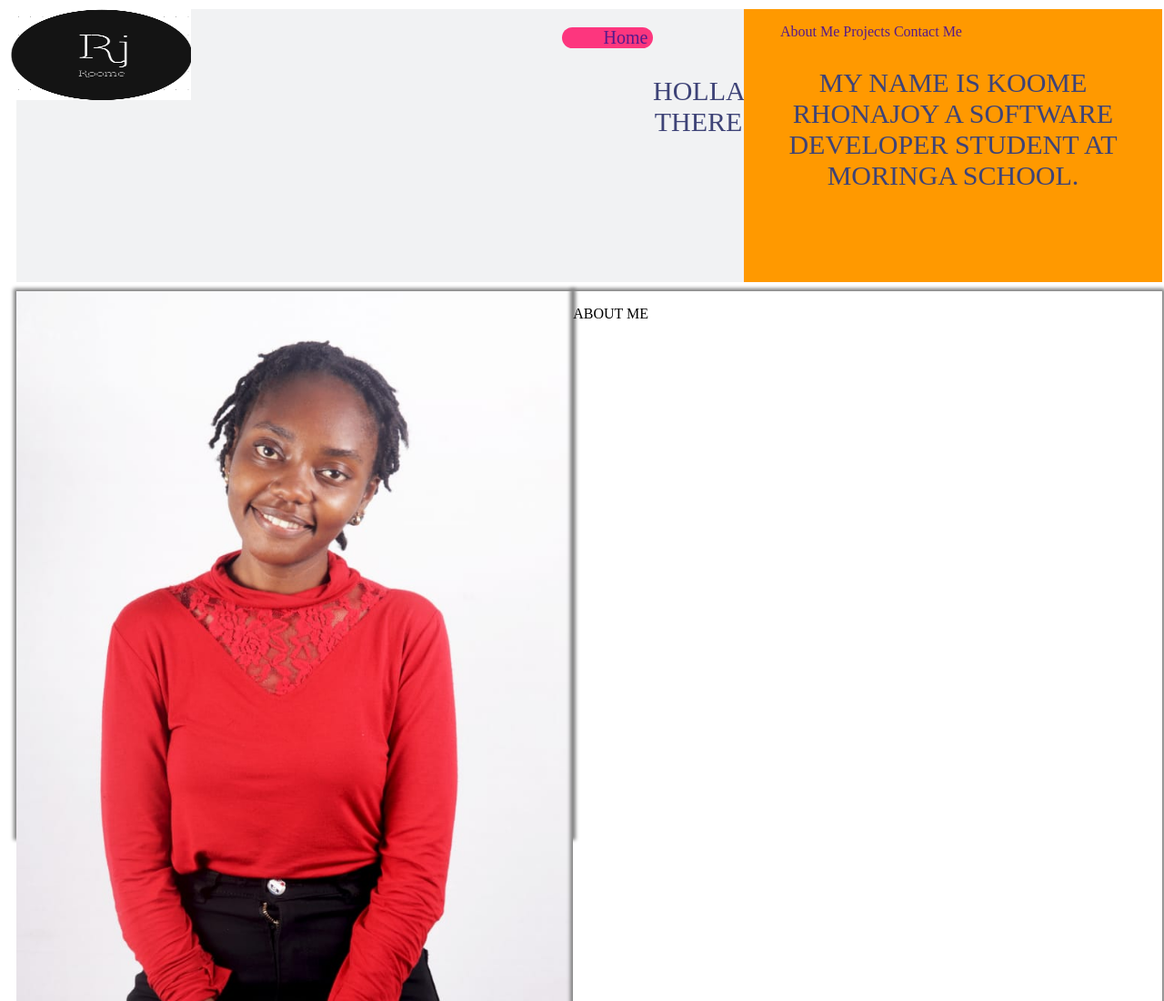
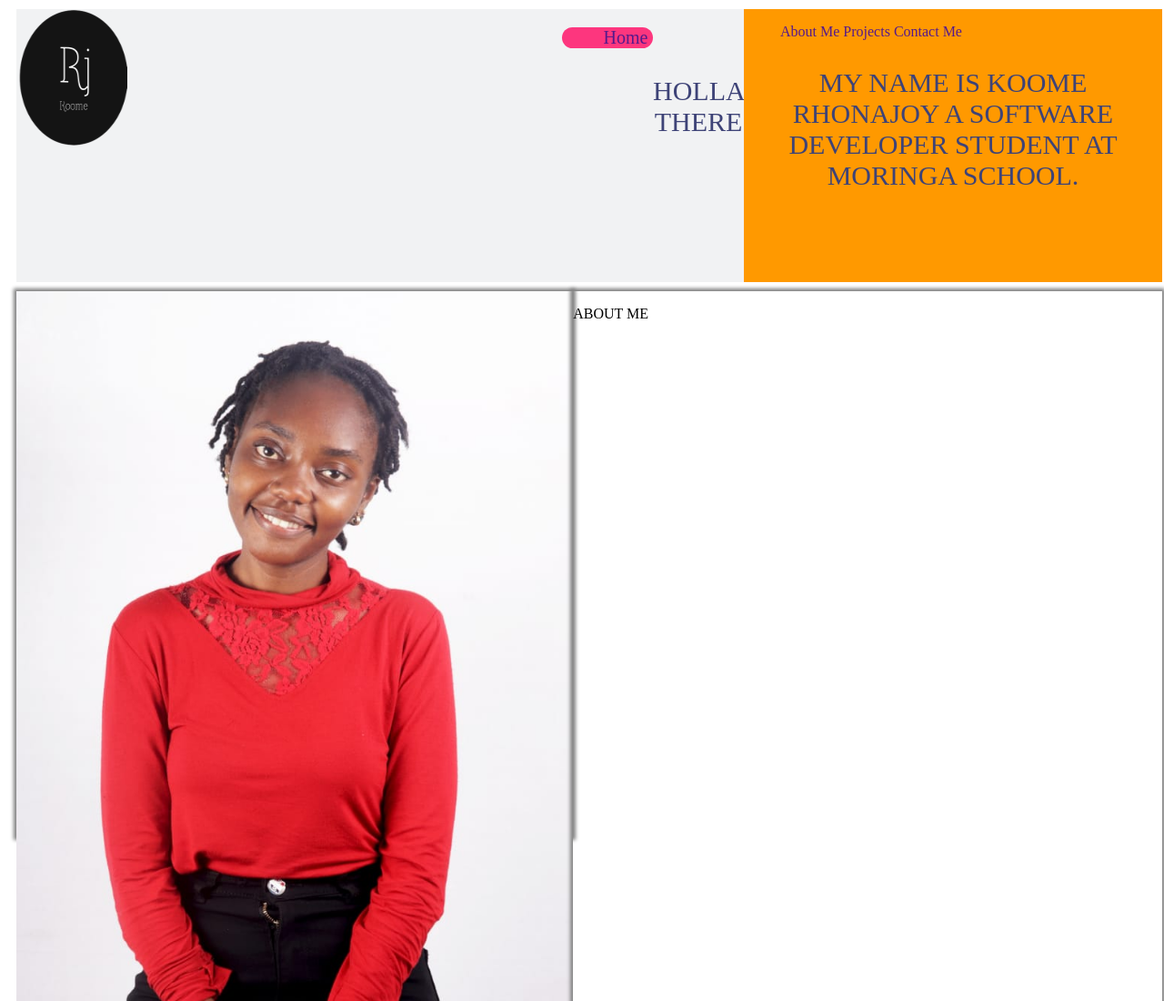
Before and after one commit to RhonaJoyKe/Portfolio, a plain HTML site: page index.html in a window 1280 px wide. Shown: the top 1100 px of the page at 91% size. Drawn offline with Linux system fonts and the light colour scheme.

Commit message:
This will modify the logo

```diff
--- a/index.css
+++ b/index.css
@@ -6,9 +6,9 @@ body{
     margin:10px;
 }
 .one>img{
-    width: 200px;
-    height:100px;
-    position: absolute;left:10px;
+    width: 120px;
+    height:150px;
+    position: absolute;left:20px;
 
 }
 .one{
--- a/index.html
+++ b/index.html
@@ -11,7 +11,7 @@
     <div class="section1">
 
         <div class="one">
-            <img src="port-assets/logoport.png">
+            <img src="port-assets/logoport-removebg-preview.png">
             <nav class ="first">
                 <ul>
                     <li> <a href="">
```
Also changed, not shown: port-assets/logoport-removebg-preview.png (added), port-assets/logoport.png (deleted).
